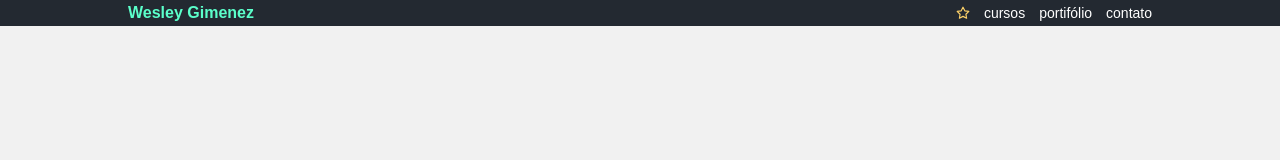
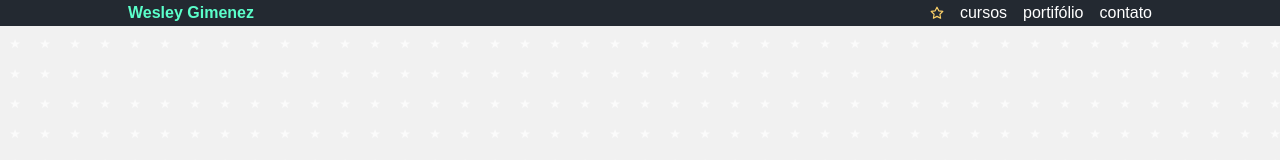
Before and after one commit to wesleymtx/my-website, a Next.js app: page / in a window 1280 px wide. Shown: the top 160 px of the page. Built offline with nearby package versions, Linux system fonts and the light colour scheme.

Commit message:
'header'

```diff
--- a/src/components/header/ContentHeader.js
+++ b/src/components/header/ContentHeader.js
@@ -1,34 +1,30 @@
 import styled from 'styled-components';
+import ItemHeader from '../header/ItemHeader';
+import StyledToggle from './ToggleThemeButton';
 import { FiSun, FiStar } from "react-icons/fi";
-const StyleContentHeader = styled.ul`
+const ContainerContentHeader = styled.ul`
     display: flex;
     align-items: center;
     font-size: 14px;
+    @media(max-width:500px){
+       display: none;
+    }
 `
-const ItemHeader = styled.li`
-    color: white;
-    margin-left: 1em;
-    display: flex;
-`
-const Link = ({className, children, toggleTheme})=>(
-    <a className={className} onClick={_=>toggleTheme()}>
-        {children}
-    </a>
-)
-const StyledToggle = styled(Link)`
-    display: flex;
-    color: #ffd369;
-    cursor: pointer;
-`
+
+
+
 export default function ContentHeader({children, toggleTheme, theme}){
     return (
-    <StyleContentHeader>
-        <ItemHeader><StyledToggle toggleTheme={toggleTheme}>
+    <>
+        <ContainerContentHeader>
+        <StyledToggle toggleTheme={toggleTheme}>
             {theme.themeName=='lightTheme'?<FiStar/>:<FiSun/>}
-        </StyledToggle></ItemHeader>
-        <ItemHeader><a href="./">cursos</a></ItemHeader>
+        </StyledToggle>
+        <ItemHeader>cursos</ItemHeader>
         <ItemHeader>portifólio</ItemHeader>
         <ItemHeader>contato</ItemHeader>
-    </StyleContentHeader>
+    </ContainerContentHeader>
+    </>
+
     )
 }
--- /dev/null
+++ b/src/components/header/HideMenu.js
@@ -0,0 +1,34 @@
+import styled from 'styled-components';
+import styles from '../../styles/header.module.css'
+import { FaBars } from "react-icons/fa";
+import ItemHeader from './ItemHeader'
+const AsideMenu = styled.aside`
+    position: fixed;
+    width: 0px;
+    background-color: blue;
+    top: 100px;
+    right: 0;
+    transition: all 1s;
+
+`
+const ContentHideMenu = styled.ul`
+    display: flex;
+    flex-direction: column;
+`
+
+export default function HideMenu(){
+    return (
+        <>
+        <input type="checkbox" id="check"/>
+        <label for="check" className="checkbtn">
+            <FaBars/>
+        </label>
+            <AsideMenu className="side-menu">
+                <ContentHideMenu>
+                    <ItemHeader className={styles.red}>ok</ItemHeader>
+                    <ItemHeader>ok</ItemHeader>
+                </ContentHideMenu>
+            </AsideMenu>
+        </>
+    )
+}
--- /dev/null
+++ b/src/components/header/ItemHeader.js
@@ -0,0 +1,15 @@
+import styled from 'styled-components'
+import styles from '../../styles/header.module.css'
+import ToggleThemeButton from './ToggleThemeButton'
+const HeaderComponent = ({ className, children, teste })=>(
+    <li className={className}>
+        {children}
+    </li>
+)
+const ItemHeader = styled(HeaderComponent)`
+    color: white;
+    font-size: 16px;
+    margin-left: 1em;
+`
+
+export default ItemHeader;
--- /dev/null
+++ b/src/components/header/ToggleThemeButton.js
@@ -0,0 +1,15 @@
+import styled from 'styled-components';
+import { FiSun, FiStar } from "react-icons/fi";
+
+const Link = ({className, children, toggleTheme})=>(
+    <a className={className} onClick={_=>toggleTheme()}>
+        {children}
+    </a>
+)
+
+const StyledToggle = styled(Link)`
+    display: flex;
+    color: #ffd369;
+    cursor: pointer;
+`
+export default StyledToggle;
--- a/src/pages/_app.js
+++ b/src/pages/_app.js
@@ -12,20 +12,42 @@
 }
 body{
   background-color: ${props=>props.theme.background};
+  background-image: ${props=>props.theme.backgroundImage};
+  transition:background-color 300ms;
 }
 a{
   color: white;
 }
+.checkbtn{
+  color: #fff;
+  float: right;
+  cursor: pointer;
+  display: none;
+}
+#check{
+  display:none;
+}
+@media (max-width: 500px){
+  .checkbtn{
+    display: flex
+  }
+  #check:checked ~ .side-menu{
+    padding-right: 200px;
+  }
+}
+
 `
 const darkTheme = {
   themeName: 'darkTheme',
   primary: 'red',
-  background: '#484848'
+  background: '#484848',
+  backgroundImage: 'url(star-night.svg)'
 }
 const lightTheme = {
   themeName: 'lightTheme',
   primary: 'red',
-  background: '#f1f1f1'
+  background: '#f1f1f1',
+  backgroundImage: 'url(star-light.svg)'
 }
 
 export default function App({ Component, pageProps }) {
--- a/src/patterns/Header.js
+++ b/src/patterns/Header.js
@@ -1,13 +1,14 @@
 import ContainerHeader from '../components/header/ContainerHeader'
 import TitleHeader from '../components/header/TitleHeader'
 import ContentHeader from  '../components/header/ContentHeader'
-import { useState, useEffect } from 'react'
+import HideMenu from '../components/header/HideMenu'
 export default function Header({toggleTheme, theme}){
     return (
         <div>
             <ContainerHeader>
                 <TitleHeader>Wesley Gimenez</TitleHeader>
                 <ContentHeader toggleTheme={toggleTheme} theme={theme}></ContentHeader>
+                <HideMenu></HideMenu>
             </ContainerHeader>
         </div>
     )
--- /dev/null
+++ b/src/styles/header.module.css
@@ -0,0 +1,31 @@
+.green{
+    color: green;
+    border: 1px solid black;
+}
+.hideMenu{
+    color: blueviolet;
+    background-color: brown;
+}
+.teste2{
+    background-color: burlywood!important;
+}
+.red{
+    background-color: red!important;
+}
+.checkbtn{
+    color: #fff;
+    float: right;
+    cursor: pointer;
+    display: none;
+}
+#check{
+    display:none;
+}
+@media (max-width: 500px){
+    .checkbtn{
+      display: flex
+    }
+    #check:checked ~ .teste2{
+      padding-right: 200px;
+    }
+}
```
Also changed, not shown: public/star-light.svg (added), public/star-night.svg (added), src/components/header/mapItems/items.js (added).
